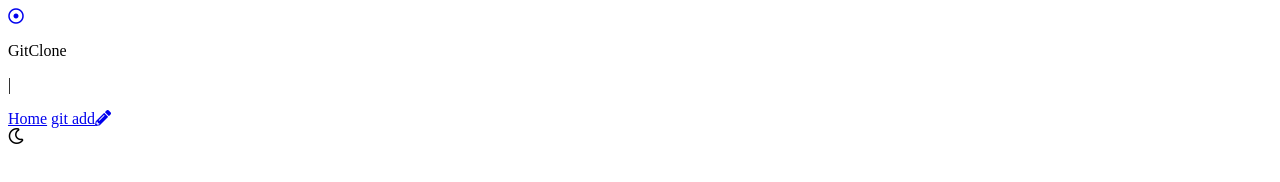
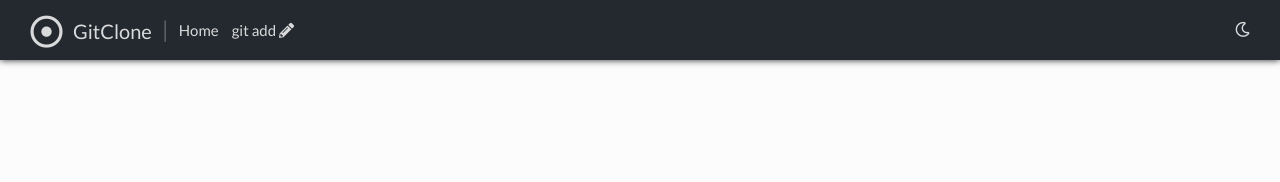
Before and after one commit to cbmcdougall/GitClone, a plain HTML site: page client/index.html in a window 1280 px wide. Shown: the top 182 px of the page. Drawn offline with Linux system fonts and the light colour scheme; the site is published under a folder, as on GitHub Pages, so addresses that start at the root find nothing.

Commit message:
fix paths, add toggle between sun/moon icons

```diff
--- a/client/index.html
+++ b/client/index.html
@@ -5,28 +5,28 @@
     <meta http-equiv="X-UA-Compatible" content="IE=edge">
     <meta name="viewport" content="width=device-width, initial-scale=1.0">
     <title>GitClone</title>
-    <link rel="stylesheet" href="/client/static/style.css">
+    <link rel="stylesheet" href="./static/style.css">
     <link rel="stylesheet" href="https://use.fontawesome.com/releases/v5.15.4/css/all.css" integrity="sha384-DyZ88mC6Up2uqS4h/KRgHuoeGwBcD4Ng9SiP4dIRy0EXTlnuz47vAwmeGwVChigm" crossorigin="anonymous">
 
 </head>
 <body>
     <div class="header">
         <div class="navEntry">
-            <a href="../index.html"><i class="far fa-dot-circle"></i></a>
+            <a href="./index.html"><i class="far fa-dot-circle"></i></a>
             <p class="gitTitle">GitClone</p>
             <p class="separator">|</p>
             <div id="menu-list">
-                <a href="../index.html" class="pNav">Home</a>
-                <a href="../index.html" class="pNav">git add<i class="fas fa-pencil-alt"></i></a>
+                <a href="./index.html" class="pNav">Home</a>
+                <a href="./index.html" class="pNav">git add<i class="fas fa-pencil-alt"></i></a>
             </div>
             <!-- <i id="menu-icon"class="fas fa-bars pNav" onlick="toggleMenu()"></i> -->
             <div class="sun-moon-theme">
-                <i class="far fa-moon pNav" title="dark dimmed"></i>
-                <!-- <i class="fas fa-sun"></i> -->
+                <i id="moon" class="far fa-moon pNav" title="dark dimmed"></i>
+                <i id="sun" class="fas fa-sun hide-icon"></i>
             </div>
 
         </div>
     </div>
-    <script def src="/client/static/theme.js"></script>
+    <script def src="./static/theme.js"></script>
 
 </body>
--- a/client/static/style.css
+++ b/client/static/style.css
@@ -47,6 +47,11 @@ body {
 .dark-theme .footer {
     background-color: #22272d;
     color: #6e747a;
+}
+
+.hide-icon {
+    visibility: hidden;
+    position: fixed;
 }
 
 /*******************************************/
--- a/client/static/theme.js
+++ b/client/static/theme.js
@@ -1,8 +1,13 @@
 //For dark/light theme toggle
 const moonIcon = document.querySelector('.sun-moon-theme');
+const moon = document.getElementById('moon');
+const sun = document.getElementById('sun');
 
 moonIcon.addEventListener('click', () => {
-    document.body.classList.toggle('dark-theme')
+    document.body.classList.toggle('dark-theme');
+    moon.classList.toggle('hide-icon');
+    sun.classList.toggle('hide-icon');
+
 })
 ////////////////////////////////////////////////
 
```
Also changed, not shown: client/static/entry.html (+2 -2 lines).
